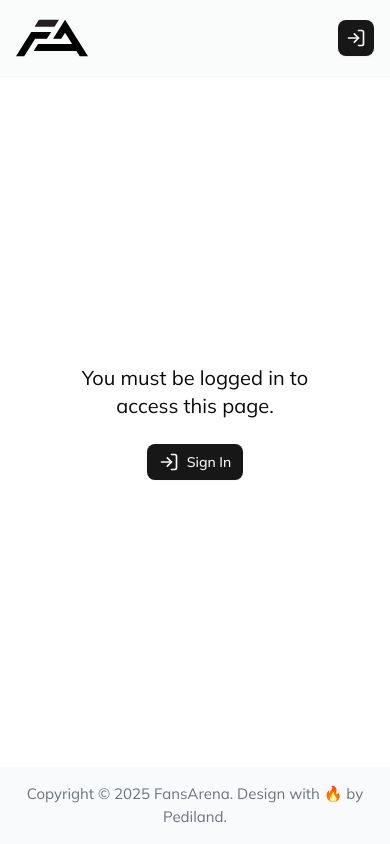
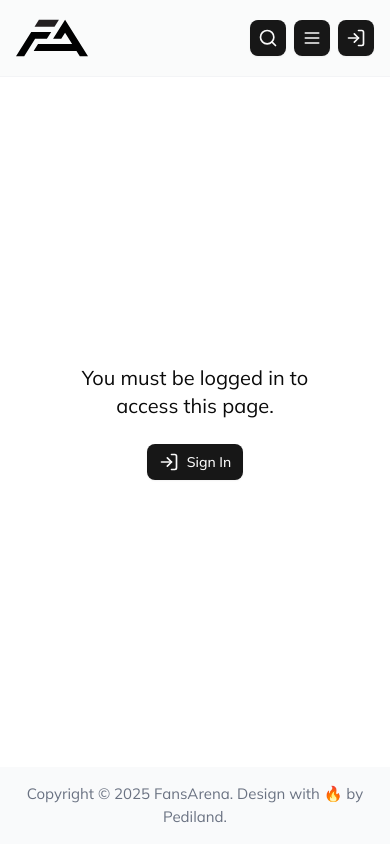
Before and after one commit to iampedi/fansarena-client, a React (Vite) app: page /leaderboard in a window 390 px wide. Built offline with nearby package versions, Linux system fonts and the light colour scheme.

Commit message:
fix: search box responsive proglem

```diff
--- a/src/layout/Header.jsx
+++ b/src/layout/Header.jsx
@@ -16,7 +16,7 @@ import {
 } from "lucide-react";
 import Navbar from "./Navbar";
 
-const Header = ({ search, setSearch }) => {
+const Header = ({ search, setSearch, show, setShow }) => {
   const { isLoggedIn, user } = useAuth();
   const [open, setOpen] = useState(false);
   const [club, setClub] = useState(null);
@@ -54,15 +54,20 @@ const Header = ({ search, setSearch }) => {
     <header className="relative z-50 border-b border-gray-100 bg-gray-100/40">
       <div className="3xl:px-0 container mx-auto px-4">
         <div className="_wrapper flex flex-col gap-5">
-          <div className="_top flex items-center justify-between gap-5 py-4 md:py-5">
+          <div className="_top flex flex-wrap items-center justify-between py-4 md:flex-nowrap md:gap-5 md:py-5">
             <div className="_logo flex w-1/5 items-center gap-2">
               <Link to="/">
                 <img src="/images/fa-logo.svg" alt="Logo" className="h-11" />
               </Link>
             </div>
 
-            <nav className="relative hidden md:block">
-              <Navbar search={search} setSearch={setSearch} />
+            <nav className="relative order-3 w-full md:order-none md:block md:w-auto">
+              <Navbar
+                search={search}
+                setSearch={setSearch}
+                show={show}
+                setShow={setShow}
+              />
             </nav>
 
             <div className="_tools flex items-center justify-end gap-2 text-right md:w-1/5">
@@ -102,6 +107,18 @@ const Header = ({ search, setSearch }) => {
                       </Link>
                     </Button>
                   </TooltipWrapper>
+                </>
+              )}
+
+              {!show && (
+                <Button
+                  size="icon"
+                  onClick={() => setShow(true)}
+                  className="md:hidden"
+                >
+                  <SearchIcon />
+                </Button>
+              )}
 
               {/* Mobile Menu Button */}
               <Button
@@ -111,8 +128,7 @@ const Header = ({ search, setSearch }) => {
               >
                 <MenuIcon />
               </Button>
-                </>
-              )}
+
               <AuthButton />
             </div>
           </div>
--- a/src/layout/MainLayout.jsx
+++ b/src/layout/MainLayout.jsx
@@ -7,12 +7,18 @@ import { useState } from "react";
 
 export default function MainLayout() {
   const [search, setSearch] = useState("");
+  const [show, setShow] = useState(false);
 
   return (
     <div className="flex min-h-screen flex-col">
-      <Header search={search} setSearch={setSearch} />
+      <Header
+        search={search}
+        setSearch={setSearch}
+        show={show}
+        setShow={setShow}
+      />
       <main className="flex h-full flex-1 py-5">
-        <Outlet context={{ search, setSearch }} />
+        <Outlet context={{ search, setSearch, show }} />
       </main>
       <Toaster theme="light" position="bottom-left" richColors />
       <Footer />
--- a/src/layout/Navbar.jsx
+++ b/src/layout/Navbar.jsx
@@ -1,11 +1,9 @@
 // src/layout/Navbar.jsx
-import { useState } from "react";
 import { NavLink, useLocation } from "react-router-dom";
 
 import { SearchIcon, XIcon } from "lucide-react";
 
-const Navbar = ({ search, setSearch }) => {
-  const [show, setShow] = useState(false);
+const Navbar = ({ search, setSearch, show, setShow }) => {
   const location = useLocation();
 
   const menuItems = [
@@ -14,7 +12,7 @@ const Navbar = ({ search, setSearch }) => {
   ];
 
   return (
-    <ul className="flex gap-1 rounded-full border border-gray-200 bg-white shadow-md shadow-gray-200/75">
+    <ul className="flex gap-1 rounded-full border-gray-200 bg-white shadow-gray-200/75 md:border md:shadow-md">
       {menuItems.map(
         (item, i) =>
           item.active && (
@@ -29,7 +27,7 @@ const Navbar = ({ search, setSearch }) => {
           ),
       )}
       {location.pathname === "/" && (
-        <li className="flex aspect-square h-11 items-center justify-center rounded-full">
+        <li className="hidden aspect-square h-11 items-center justify-center rounded-full md:flex">
           <SearchIcon
             onClick={() => setShow(true)}
             className="cursor-pointer"
@@ -39,7 +37,7 @@ const Navbar = ({ search, setSearch }) => {
 
       {/* Search (optional) */}
       {show && (
-        <div className="_search absolute top-0 right-0 left-0 z-50">
+        <div className="_search w-full pt-3 md:absolute md:top-0 md:right-0 md:left-0 md:z-50 md:pt-0">
           <div className="group flex h-[45px] w-full items-center rounded-full border border-gray-300 bg-white">
             <input
               type="text"
@@ -55,7 +53,7 @@ const Navbar = ({ search, setSearch }) => {
             >
               <XIcon
                 onClick={() => setShow(false)}
-                className="cursor-pointer text-gray-300 hover:text-gray-800"
+                className="cursor-pointer hover:text-gray-800 md:text-gray-300"
               />
             </button>
           </div>
```
Lines whose indentation alone changed are shown as unchanged.
